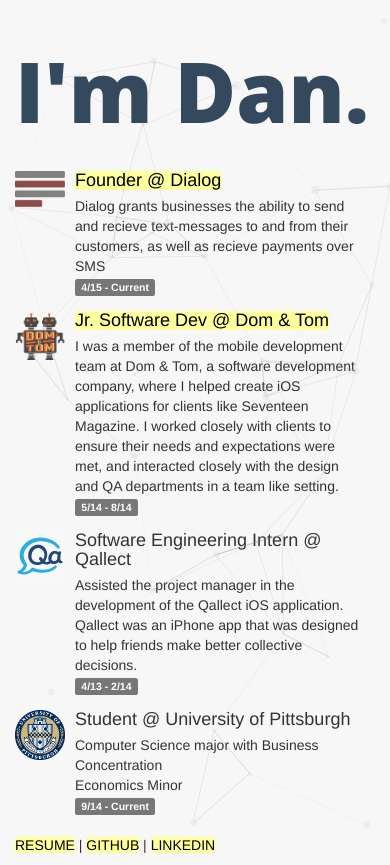
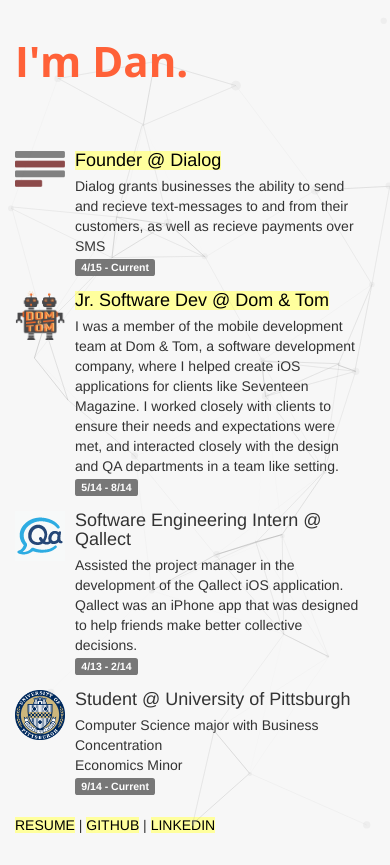
Before and after one commit to dkindler/dkindler.github.io, a plain HTML site: page index.html in a window 390 px wide. Drawn offline with nearby package versions, Linux system fonts and the light colour scheme.

Commit message:
mobile improvements

```diff
--- a/css/style.css
+++ b/css/style.css
@@ -91,6 +91,21 @@
     }
 }
 
+@media screen and (max-width:480px) {
+	.container {
+		margin-left: 20px;
+		margin-right: 20px;
+		padding: 0px;
+	}
+	#intro {
+		font-size: 3em;
+		font-weight: 700;
+		color: #FF6138;
+		padding-top: 30px;
+		padding-bottom: 50px;
+	}
+}
+
 
 /* ---- particles.js container ---- */
 #particles-js{
```
